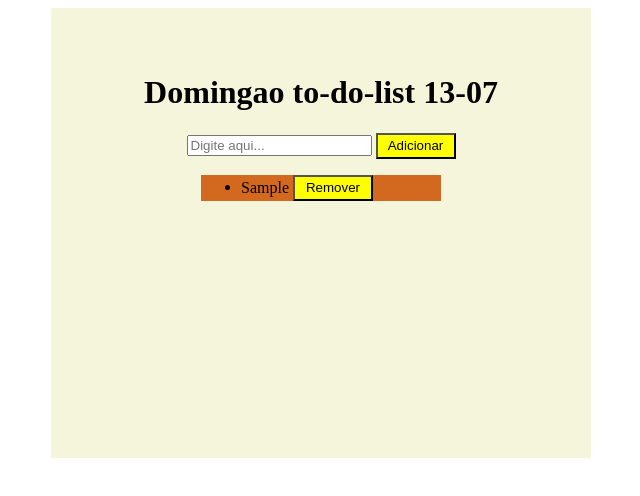
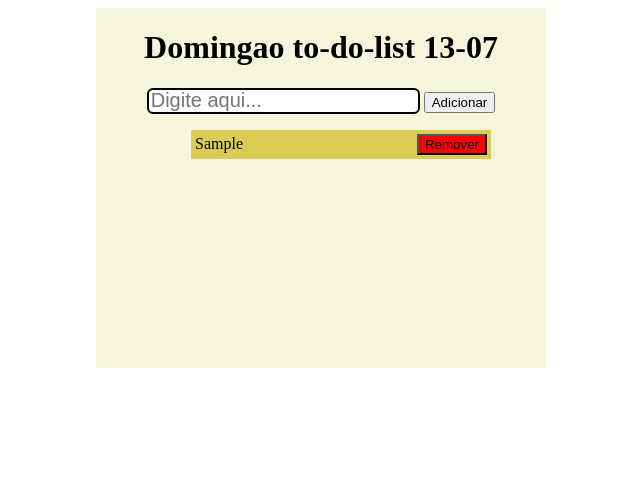
Before and after one commit to iamandaleao/to-do-list, a plain HTML site: page 20/index.html in a window 1280 px wide. Both pictures are taken after typing "Sample" into the empty fields and a click on the button "Adicionar". Shown: the whole page, without its empty margins (319-959 px from the left). Drawn offline with Linux system fonts and the light colour scheme.

Commit message:
style: update css styling

```diff
--- a/20/style.css
+++ b/20/style.css
@@ -6,24 +6,32 @@ text-align: center;
   background-color: beige;
   margin: auto;
   max-width: 450px;
-height: 45vh;
+  min-height: 45vh;
   display: flex;
   flex-direction: column;
   align-items: center;
-padding: 45px;
 }
 
-button {
-background-color: yellow;
-border-radius: solid 4px;
-width: 80px;
-height: 26px;
-
+li button {
+  background-color: rgb(255, 0, 0);
+  border-radius: solid 2px;
+  cursor: pointer;
 }
 
-ul {
-background-color: chocolate;
-width: 200px;
+li {
+  display: flex;
+  background-color: rgba(210, 186, 30, 0.698);
+  width: 300px;
+  justify-content: space-between;
+  padding: 4px;
+  margin-bottom: 10px;
+  box-sizing: border-box;
+  align-items: center;
+}
 
-
+input {
+  border: solid black 2px;
+  height: 20px;
+  font-size: 20px;
+  border-radius: 6px;
 }
```
Lines whose indentation alone changed are shown as unchanged.
